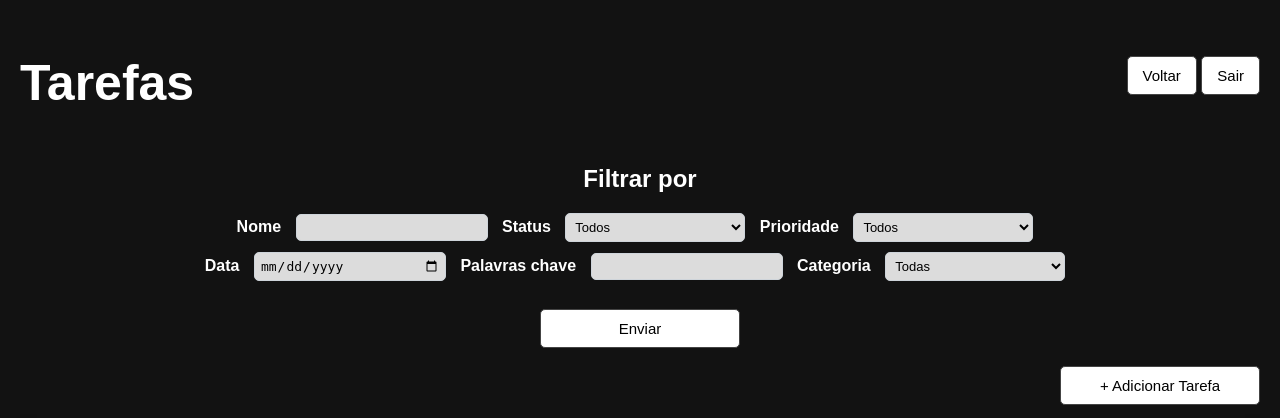
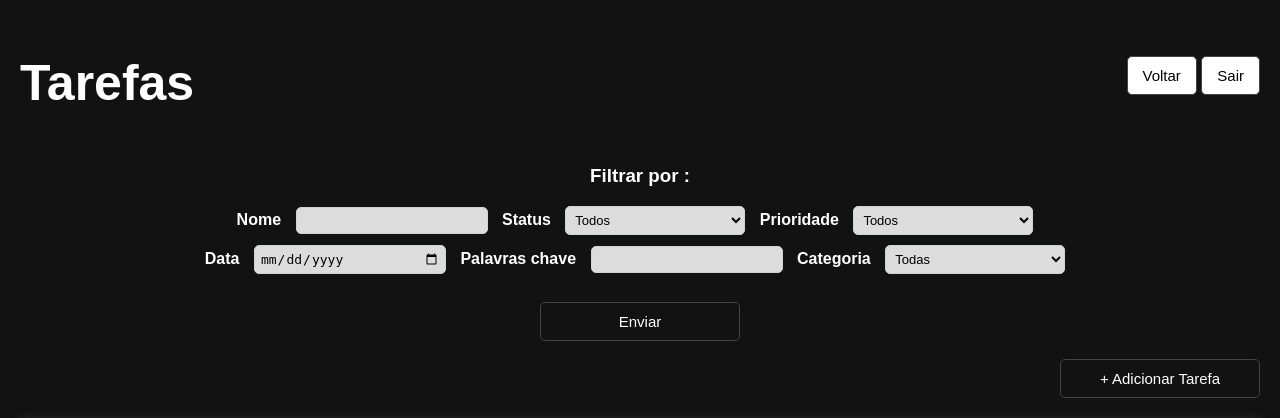
Before and after one commit to Andremdrs77/Projeto-DB, a Flask app: page /dash in a window 1280 px wide. Shown: the top 418 px of the page. Run offline with Flask 3, Linux system fonts and the light colour scheme; the visitor is signed in with stand-in values (Sample User, id 1); data that the repository does not hold is empty.

Commit message:
Update buttons

```diff
--- a/templates/dash.html
+++ b/templates/dash.html
@@ -28,10 +28,11 @@
         }
         button {
             padding: 10px 15px;
-            background-color: white;
+            background-color: #121212;
+            color: white;
             border: 1px solid #444;
             border-radius: 5px;
-            color: black;
+
             cursor: pointer;
             font-size: 15px;
             transition: background-color 0.3s;
@@ -56,6 +57,8 @@
 
         .action-buttons button {
             width: 200px;
+            background-color: #121212;
+            color: white;
         }
         label {
             margin-right: 10px;
@@ -82,6 +85,10 @@
             width:100%;
             display:flex;
             justify-content: space-between;
+        }
+        .nav button{
+            color: black;
+            background-color: white;
         }
 
         table {
@@ -130,9 +137,12 @@
         </div>
     </div>
     <div class="action-buttons">
-        <h2>Filtrar por </h2>
+
         <form action="{{url_for('select')}}" method="post">
-            <div><label for="nome">Nome</label>
+            <div>
+
+                <h3>Filtrar por :</h3>
+                <label for="nome">Nome</label>
             <input type="text" name="nome" id="nome">
 
             <label for="status">Status</label>
```
